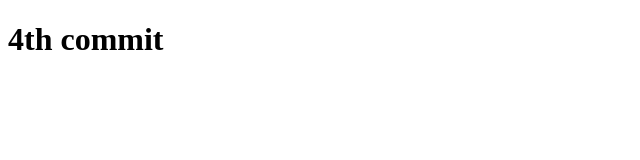
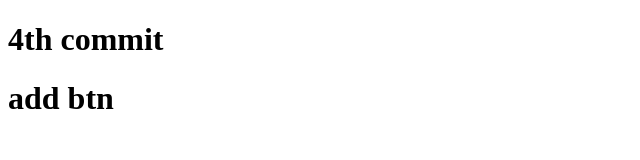
Before and after one commit to mehul455/git-training, a plain HTML site: page contact.html in a window 1280 px wide. Shown: the whole page, without its empty margins (0-640 px from the left). Drawn offline with Linux system fonts and the light colour scheme.

Commit message:
changes in contact page

```diff
--- a/contact.html
+++ b/contact.html
@@ -7,5 +7,6 @@
 </head>
 <body>
     <h1>4th commit</h1>
+    <h1>add btn</h1>
 </body>
 </html>
```
